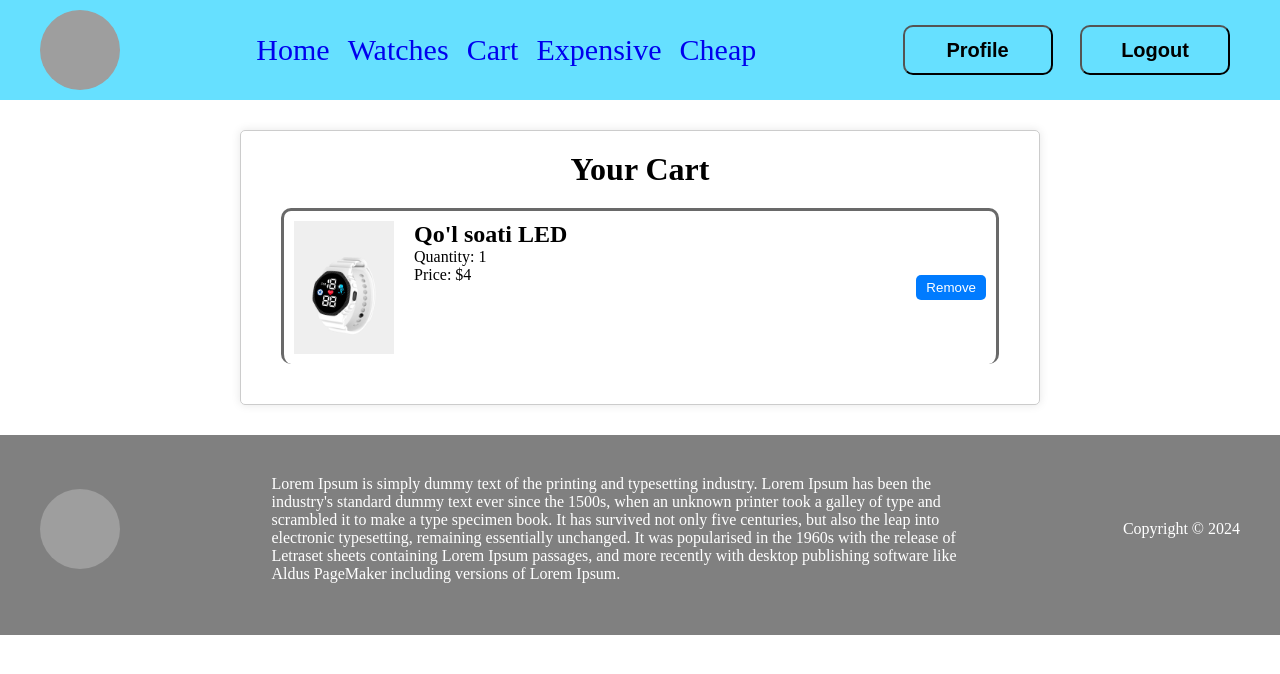
After one commit to anvarbek009/django-exam-6, a Django app: page /clocks/cart/ in a window 1280 px wide. The commit adds this page. Shown: the top 674 px of the page. Run offline with Django 5.2, Linux system fonts and the light colour scheme; a user stored in the database is signed in; data comes from the database, SQL or seed files in the repository; both versions use the stored data as it was after the commit; grey boxes are pictures that could not be loaded.

Commit message:
last commit

```diff
--- a/clocks/models.py
+++ b/clocks/models.py
@@ -55,3 +55,24 @@ class Order(models.Model):
 
     def __str__(self):
         return self.number
+
+class Cart(models.Model):
+    user = models.ForeignKey(CustomUser, on_delete=models.CASCADE)
+    is_active = models.BooleanField(default=True)
+
+    class Meta:
+        db_table = 'cart'
+
+    def __str__(self):
+        return f"{self.user.username}'s cart"
+
+class CartItem(models.Model):
+    cart = models.ForeignKey(Cart, on_delete=models.CASCADE, related_name='items')
+    watch = models.ForeignKey(Watch, on_delete=models.CASCADE)
+    quantity = models.PositiveIntegerField(default=1)
+
+    class Meta:
+        db_table = 'cart_item'
+
+    def __str__(self):
+        return f"{self.quantity} of {self.watch.name}"
--- a/clocks/urls.py
+++ b/clocks/urls.py
@@ -1,12 +1,17 @@
 from django.urls import path
-from .views import ReviewDeleteView,ReviewUpdateView, WatchListView, WatchDetailView,AddReviewView,SearchResultsView
+from .views import ReviewDeleteView,ReviewUpdateView, WatchListView, WatchDetailView,AddReviewView,SearchResultsView,AddToCartView,RemoveFromCartView,CartView,TopCheapWatchesView,TopExpensiveWatchesView
 
 app_name = 'clocks'
 urlpatterns = [
     path('watchs/',WatchListView.as_view(),name='watch_list'),
     path('search/', SearchResultsView.as_view(), name='search_results'),
     path('deatail/<int:pk>',WatchDetailView.as_view(),name='watch_detail'),
+    path('add_to_cart/<int:pk>/', AddToCartView.as_view(), name='add_to_cart'),
+    path('cart/', CartView.as_view(), name='cart'),
     path('add_review/<int:pk>', AddReviewView.as_view(), name='add_review'),
     path('review_delete/<int:pk>', ReviewDeleteView.as_view(), name='review_delete'),
+    path('remove_from_cart/<int:pk>/', RemoveFromCartView.as_view(), name='remove_from_cart'),
     path('review_update/<int:pk>', ReviewUpdateView.as_view(), name='review_update'),
+    path('top_expensive/', TopExpensiveWatchesView.as_view(), name='top_expensive'),
+    path('top_cheap/', TopCheapWatchesView.as_view(), name='top_cheap')
 ]
--- a/clocks/views.py
+++ b/clocks/views.py
@@ -1,7 +1,7 @@
 from django.shortcuts import render,redirect,get_object_or_404
 from django.contrib.auth.mixins import LoginRequiredMixin
 from django.views import View
-from .models import Review,Watch,Order
+from .models import Review,Watch,Order,Cart, CartItem
 from .forms import AddReviewForm,UpdateReviewForm,OrderForm
 from django.urls import reverse_lazy
 from django.http import HttpResponseRedirect
@@ -76,13 +76,40 @@ class AddReviewView(LoginRequiredMixin, View):
             }
             return render(request, 'watch/add_review.html', context=context)
 
+class AddToCartView(View):
+    def post(self, request, pk):
+        watch = get_object_or_404(Watch, pk=pk)
+        cart, created = Cart.objects.get_or_create(user=request.user, is_active=True)
+        cart_item, created = CartItem.objects.get_or_create(cart=cart, watch=watch)
+        if not created:
+            cart_item.quantity += 1
+            cart_item.save()
+        messages.success(request, "Watch added to cart successfully.")
+        return redirect('clocks:watch_detail', pk=pk)
+
+class CartView(View):
+    def get(self, request):
+        cart = Cart.objects.get(user=request.user, is_active=True)
+        cart_items = CartItem.objects.filter(cart=cart)
+        context = {
+            'cart': cart,
+            'cart_items': cart_items
+        }
+        return render(request, 'watch/cart.html', context)
+
+class RemoveFromCartView(View):
+    def post(self, request, pk):
+        cart_item = get_object_or_404(CartItem, pk=pk)
+        cart_item.delete()
+        messages.success(request, "Item removed from cart.")
+        return redirect('clocks:cart')
 class ReviewDeleteView(View):
     def post(self, request, pk):
         review = Review.objects.get(pk=pk)
         watch_pk = review.watch.pk
         review.delete()
         messages.success(request, "Comment o'chirildi.")
-        return HttpResponseRedirect(reverse_lazy('products:watch_detail', kwargs={'pk': watch_pk}))
+        return HttpResponseRedirect(reverse_lazy('clocks:watch_detail', kwargs={'pk': watch_pk}))
 class ReviewUpdateView(View):
     def get(self, request, pk):
         data = Review.objects.get(pk=pk)
@@ -96,7 +123,26 @@ class ReviewUpdateView(View):
             update_review.watch_id = update.watch_id
             update_review.save()
             messages.success(request, "Comment o'zgartirildi.")
-            return redirect('products:watch_detail', pk=update.watch_id)
+            return redirect('clocks:watch_detail', pk=update.watch_id)
         else:
             messages.error(request, "Comment o'zgartirilmadi.")
-            return render(request, 'watch/update_review.html', {'form': update_form})
+            context={
+                'form': update_form
+            }
+            return render(request, 'watch/update_review.html', context=context)
+
+class TopExpensiveWatchesView(View):
+    def get(self, request):
+        top_expensive_watches = Watch.objects.order_by('-price')[:3]
+        context = {
+            'watches': top_expensive_watches
+            }
+        return render(request, 'watch/top_expensive.html', context=context)
+
+class TopCheapWatchesView(View):
+    def get(self, request):
+        top_cheap_watches = Watch.objects.order_by('price')[:3]
+        context = {
+            'watches': top_cheap_watches
+            }
+        return render(request, 'watch/top_cheap.html', context=context)
--- a/templates/base.html
+++ b/templates/base.html
@@ -43,7 +43,7 @@
         .header-ul{
             display: flex;
             justify-content: space-between;
-            width: 300px;
+            width: 500px;
         }
         .navbar{
             max-width: 500px;
@@ -285,7 +285,110 @@
             font-size: 18px;
             margin: 10px 0;
         }
+        .login-form-container {
+            display: flex;
+            justify-content: center;
+            align-items: center;
+            height: 50vh;
+            background-color: #f5f5f5;
+        }
 
+        .login-form {
+            background: #fff;
+            padding: 20px;
+            border-radius: 8px;
+            box-shadow: 0 0 10px rgba(0, 0, 0, 0.1);
+        }
+        .cart-container {
+            max-width: 800px;
+            margin: 0 auto;
+            padding: 20px;
+            border: 1px solid #ccc;
+            border-radius: 5px;
+            box-shadow: 0 0 10px rgba(0, 0, 0, 0.1);
+            margin-top: 30px;
+            margin-bottom: 30px;
+        }
+
+        .cart-header {
+            text-align: center;
+            margin-bottom: 20px;
+        }
+
+        .cart-item {
+            display: flex;
+            justify-content: space-around;
+            padding: 10px;
+            border-bottom: 1px solid #eee;
+            border: solid 3px #696969;
+            border-radius: 10px;
+            margin: 20px;
+        }
+
+        .cart-item:last-child {
+            border-bottom: none;
+        }
+
+        .cart-item img {
+            max-width: 100px;
+            margin-right: 20px;
+        }
+
+        .cart-item-details {
+            flex: 1;
+        }
+
+        .cart-item-actions {
+            display: flex;
+            align-items: center;
+        }
+
+        .cart-item-actions button {
+            margin-left: 10px;
+            padding: 5px 10px;
+            background-color: #007bff;
+            color: white;
+            border: none;
+            border-radius: 5px;
+            cursor: pointer;
+        }
+
+        .cart-item-actions button:hover {
+            background-color: #0056b3;
+        }
+        .login-form h1 {
+            margin-bottom: 20px;
+            font-size: 24px;
+            text-align: center;
+        }
+        .add-to-cart-btn {
+            padding: 10px 20px;
+            background-color: #007bff;
+            color: white;
+            border: none;
+            border-radius: 5px;
+            cursor: pointer;
+        }
+
+        .add-to-cart-btn:hover {
+            background-color: #0056b3;
+        }
+
+        .login-form button {
+            width: 100%;
+            padding: 10px;
+            border: none;
+            background-color: #007bff;
+            color: white;
+            font-size: 16px;
+            border-radius: 4px;
+            cursor: pointer;
+            margin-top: 20px;
+        }
+
+        .login-form button:hover {
+            background-color: #0056b3;
+        }
         .button-like:hover {
             background-color: #0056b3;
         }
@@ -440,10 +543,9 @@
                 <ul class="header-ul">
                     <li><a href="{% url 'home:home_page' %}">Home</a></li>
                     <li><a href="{% url 'clocks:watch_list' %}">Watches</a></li>
-                    {% for i in  category_watshs %}
-                        <li><a href="#">{{i.name}}</a></li>
-                    {% endfor %}
-
+                    <li><a href="{% url 'clocks:cart' %}">Cart</a></li>
+                    <li><a href="{% url 'clocks:top_expensive' %}">Expensive</a></li>
+                    <li><a href="{% url 'clocks:top_cheap' %}">Cheap</a></li>
 
                 </ul>
             </nav>
--- /dev/null
+++ b/templates/watch/cart.html
@@ -0,0 +1,22 @@
+{% extends 'base.html' %}
+{% block content %}
+    <div class="cart-container">
+        <h1 class="cart-header">Your Cart</h1>
+        {% for item in cart_items %}
+            <div class="cart-item">
+                <img src="{{ item.watch.image.url }}" alt="{{ item.watch.name }}">
+                <div class="cart-item-details">
+                    <h2>{{ item.watch.name }}</h2>
+                    <p>Quantity: {{ item.quantity }}</p>
+                    <p>Price: ${{ item.watch.price }}</p>
+                </div>
+                <div class="cart-item-actions">
+                    <form method="post" action="{% url 'clocks:remove_from_cart' item.pk %}">
+                        {% csrf_token %}
+                        <button type="submit">Remove</button>
+                    </form>
+                </div>
+            </div>
+        {% endfor %}
+    </div>
+{% endblock %}
--- a/templates/watch/watch_create.html
+++ b/templates/watch/watch_create.html
@@ -1,5 +1,5 @@
 {% extends "base.html" %}
-<title>{% block title  %} Create Watch  </title>
+<title>{% block title  %} Create Watch {% endblock %} </title>
 {% block content %}
   <h2>Create a New Watch</h2>
   <form method="post" enctype="multipart/form-data">
--- a/templates/watch/watch_detail.html
+++ b/templates/watch/watch_detail.html
@@ -8,6 +8,10 @@
         <h4>Description: {{watch.description}}</h4>
         <h4>Price: ${{watch.price}}</h4>
         <h4>Created at: {{watch.created_at}}</h4>
+        <form method="post" action="{% url 'clocks:add_to_cart' watch.pk %}">
+            {% csrf_token %}
+            <button type="submit" class="add-to-cart-btn">Add to Cart</button>
+        </form>
     </div>
 
     <hr><hr>
```
Also changed, not shown: templates/users/login.html (+10 -5 lines), templates/users/register.html (+9 -5 lines), templates/watch/top_cheap.html (added, +14 -0 lines), templates/watch/top_expensive.html (added, +14 -0 lines), templates/watch/update_review.html (+14 -0 lines), templates/watch/watch_list.html (+0 -10 lines), clocks/migrations/0004_cart_cartitem.py (added), clocks/migrations/0005_alter_cart_table_alter_cartitem_table.py (added), db.sqlite3, media/watch_images/clb35blennt861ipv4c0.jpg (added), media/watch_images/cnvrnsupom4ma10ql08g.jpg (added).
